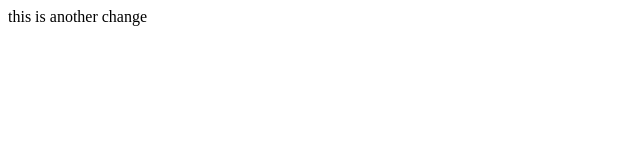
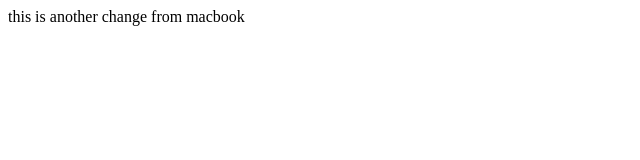
Before and after one commit to bbxmbb/sportmatcher, a plain HTML site: page index.html in a window 1280 px wide. Shown: the whole page, without its empty margins (0-640 px from the left). Drawn offline with Linux system fonts and the light colour scheme.

Commit message:
from mac

```diff
--- a/index.html
+++ b/index.html
@@ -8,7 +8,7 @@
 </head>
 
 <body>
-    this is another change
+    this is another change from macbook
 </body>
 
 </html>
```
